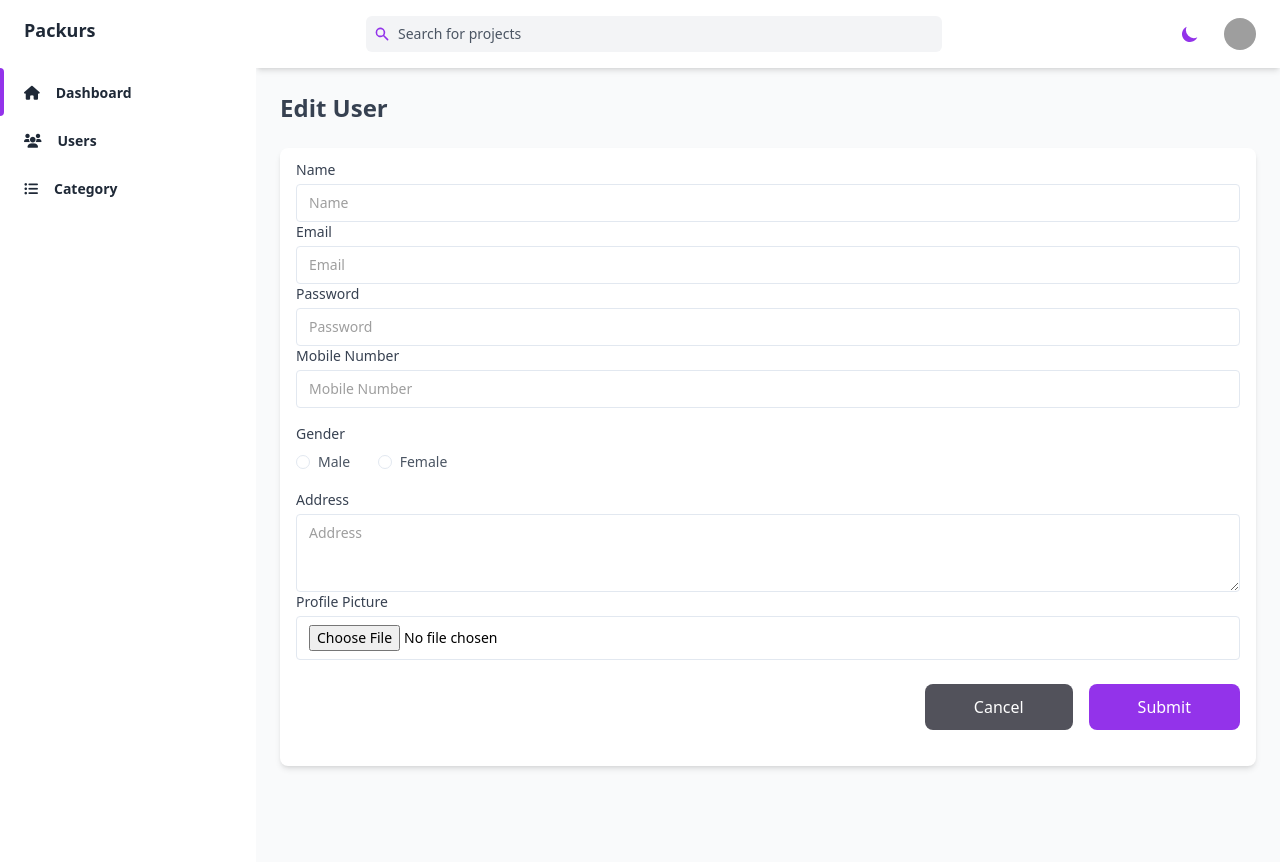
After one commit to Bala244/ecomadminpanel, a PHP site: page /edit_user in a window 1280 px wide. The commit adds this page. Run offline with PHP 8.4, Linux system fonts and the light colour scheme; the visitor is signed in with stand-in values (Sample User, id 1); data that the repository does not hold is empty; style sheets or scripts are compiled from the project's sources; some libraries are stand-ins or nearby versions; grey boxes are pictures that could not be loaded.

Commit message:
users changes

```diff
--- a/categories.php
+++ b/categories.php
@@ -8,7 +8,7 @@
     require_once "inc/auth_validate.php";
 
 
-    $result = mysqli_query($conn, "SELECT * FROM category ORDER BY parent_id");
+    $result = mysqli_query($conn, "SELECT * FROM category ORDER BY parent_id, id");
 
 
     $category = array(
--- /dev/null
+++ b/edit_user.php
@@ -0,0 +1,120 @@
+<?php
+    session_start();
+
+    header("X-XSS-Protection: 1; mode=block");
+    header("X-Frame-Options: SAMEORIGIN");
+
+    require_once "config/config.php";
+    require_once "inc/auth_validate.php";
+
+
+    $user_id = filter_input(INPUT_GET, 'user_id');
+
+    // if(!isset($user_id) || $user_id == ''){
+    //     header('Location:users.php');exit;
+    // }
+
+    $query1 = "SELECT * FROM `users` WHERE `id`='".$user_id."'";
+    $execute1 = mysqli_query($conn, $query1);
+
+    if(mysqli_num_rows($execute1) > 0){
+        $user_details = mysqli_fetch_assoc($execute1);
+    }
+
+    if($_SERVER['REQUEST_METHOD'] == "POST")
+    {
+        echo '<pre>';print_r($_FILES);echo '</pre>';exit;
+
+        if(isset($_FILES['profile_image']) && !empty($_FILES['profile_image'])){
+            $filename = basename($_FILES['profile_image']['name']);
+            $temp_path = $_FILES['profile_image']['tmp_name'];
+            $upload_folder = "uploads/users/".$filename;
+
+            if(!move_uploaded_file($temp_path, $upload_folder)){
+                $_SESSION['failure'] = "Profile Image not Uploaded";
+            }
+        }
+        echo 'here';exit;
+    }
+?>
+<?php
+    include "inc/head.php";
+    include "inc/header.php";
+?>
+
+
+<main class="h-full pb-16 overflow-y-auto">
+  <div class="container grid px-6 mx-auto">
+    <h2 class="my-6 text-2xl font-semibold text-gray-700 dark:text-gray-200">
+      Edit User
+    </h2>
+
+    <form action="<?php echo htmlspecialchars($_SERVER['PHP_SELF']);?>" method="post" enctype="multipart/form-data">
+        <div class="px-4 py-3 mb-8 bg-white rounded-lg shadow-md dark:bg-gray-800">
+          <label class="block text-sm">
+            <span class="text-gray-700 dark:text-gray-400">Name</span>
+            <input type="text" name="name" value="<?php echo $user_details['name'];?>" class="block w-full mt-1 text-sm dark:border-gray-600 dark:bg-gray-700 focus:border-purple-400 focus:outline-none focus:shadow-outline-purple dark:text-gray-300 dark:focus:shadow-outline-gray form-input" placeholder="Name" autocomplete="Off">
+          </label>
+
+          <label class="block text-sm">
+            <span class="text-gray-700 dark:text-gray-400">Email</span>
+            <input type="text" name="email" value="<?php echo $user_details['email'];?>" class="block w-full mt-1 text-sm dark:border-gray-600 dark:bg-gray-700 focus:border-purple-400 focus:outline-none focus:shadow-outline-purple dark:text-gray-300 dark:focus:shadow-outline-gray form-input" placeholder="Email" autocomplete="Off">
+          </label>
+
+          <label class="block text-sm">
+            <span class="text-gray-700 dark:text-gray-400">Password</span>
+            <input type="password" name="password" class="block w-full mt-1 text-sm dark:border-gray-600 dark:bg-gray-700 focus:border-purple-400 focus:outline-none focus:shadow-outline-purple dark:text-gray-300 dark:focus:shadow-outline-gray form-input" placeholder="Password" autocomplete="Off">
+          </label>
+
+          <label class="block text-sm">
+            <span class="text-gray-700 dark:text-gray-400">Mobile Number</span>
+            <input type="text" name="mobile_no" value="<?php echo $user_details['mobile_no'];?>" class="block w-full mt-1 text-sm dark:border-gray-600 dark:bg-gray-700 focus:border-purple-400 focus:outline-none focus:shadow-outline-purple dark:text-gray-300 dark:focus:shadow-outline-gray form-input" placeholder="Mobile Number" autocomplete="Off">
+          </label>
+
+          <div class="mt-4 text-sm">
+            <span class="text-gray-700 dark:text-gray-400">
+              Gender
+            </span>
+            <div class="mt-2">
+              <label class="inline-flex items-center text-gray-600 dark:text-gray-400">
+                <input type="radio" name="gender" value="male" class="text-purple-600 form-radio focus:border-purple-400 focus:outline-none focus:shadow-outline-purple dark:focus:shadow-outline-gray" <?php echo $user_details['gender'] == 'male' ? 'checked' : ''?>>
+                <span class="ml-2">Male</span>
+              </label>
+              <label class="inline-flex items-center ml-6 text-gray-600 dark:text-gray-400">
+                <input type="radio" name="gender" value="female" class="text-purple-600 form-radio focus:border-purple-400 focus:outline-none focus:shadow-outline-purple dark:focus:shadow-outline-gray" <?php echo $user_details['gender'] == 'female' ? 'checked' : ''?>>
+                <span class="ml-2">Female</span>
+              </label>
+            </div>
+          </div>
+
+          <label class="block mt-4 text-sm">
+            <span class="text-gray-700 dark:text-gray-400">Address</span>
+            <textarea name="address" class="block w-full mt-1 text-sm dark:text-gray-300 dark:border-gray-600 dark:bg-gray-700 form-textarea focus:border-purple-400 focus:outline-none focus:shadow-outline-purple dark:focus:shadow-outline-gray" rows="3" placeholder="Address"><?php echo $user_details['address'];?></textarea>
+          </label>
+
+          <label class="block text-sm">
+            <span class="text-gray-700 dark:text-gray-400">Profile Picture</span>
+            <input type="file" name="profile_image" class="block w-full mt-1 text-sm dark:border-gray-600 dark:bg-gray-700 focus:border-purple-400 focus:outline-none focus:shadow-outline-purple dark:text-gray-300 dark:focus:shadow-outline-gray form-input" autocomplete="Off">
+          </label>
+
+          <div class="flex mt-6 mb-6 justify-end">
+              <div>
+                <button class="mr-4 px-12 py-3 font-medium leading-5 text-white transition-colors duration-150 bg-zinc-600 border border-transparent rounded-lg hover:bg-zinc-800 focus:outline-none">
+                  Cancel
+                </button>
+              </div>
+
+              <div>
+                <button class=" px-12 py-3  font-medium leading-5 text-white transition-colors duration-150 bg-purple-600 border border-transparent rounded-lg hover:bg-purple-700 focus:outline-none">
+                  Submit
+                </button>
+              </div>
+
+          </div>
+        </div>
+    </form>
+  </div>
+</main>
+
+<?php include 'inc/footer-links.php';?>
+<?php include 'inc/footer.php';?>
```
Also changed, not shown: add_user.php (+39 -6 lines), api_login.php (added, +64 -0 lines), index.php (+5 -3 lines), users.php (+7 -3 lines).
